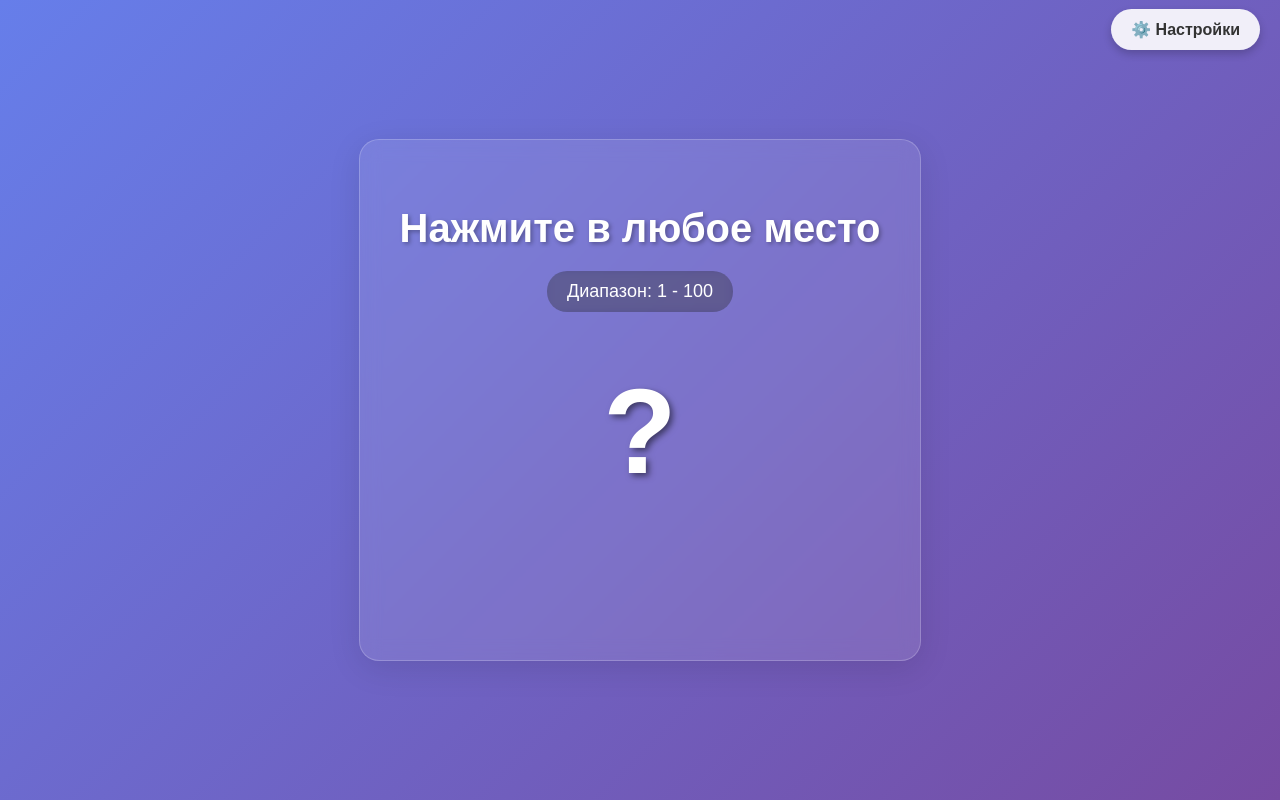
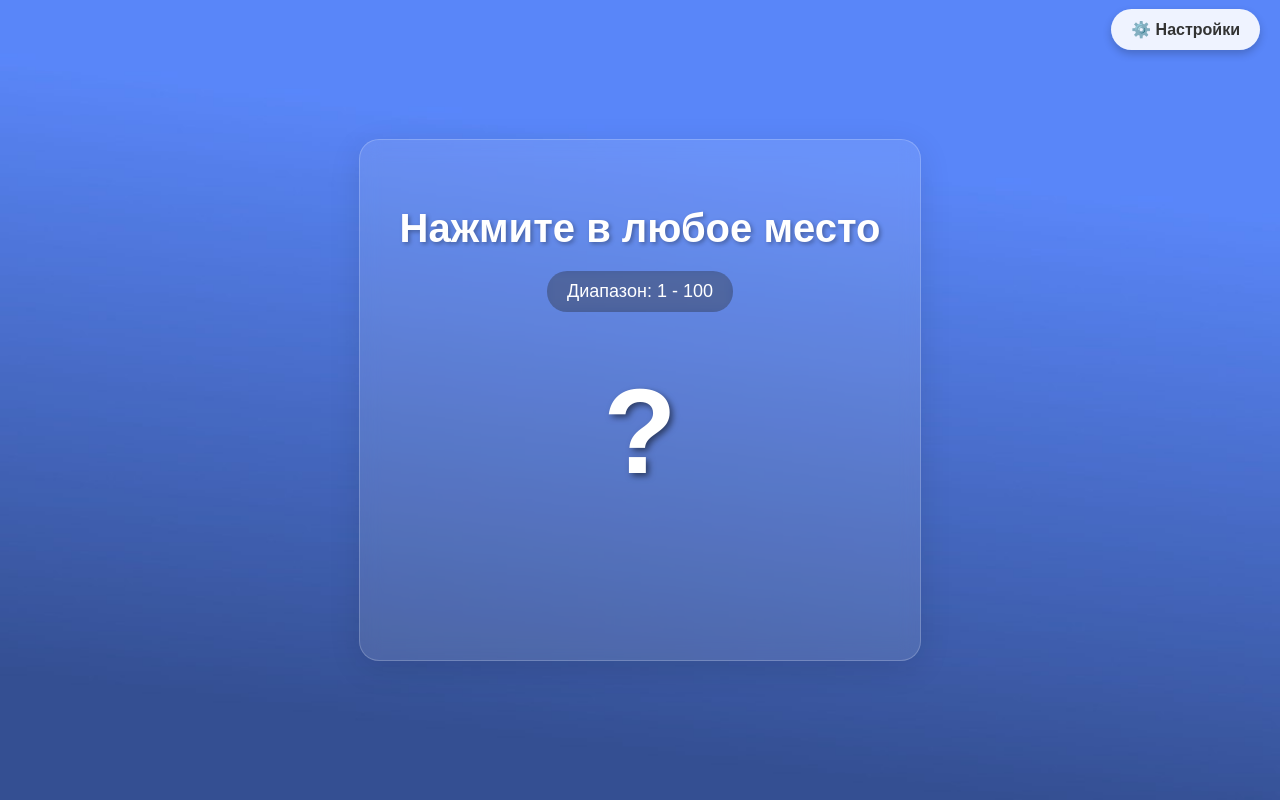
Before and after one commit to Alpetpon/Voenmeh_1, a Flask app: page / in a window 1280 px wide. Run offline with Flask 3, Linux system fonts and the light colour scheme.

Commit message:
Обновлен фон: теперь используется background.png вместо градиента

```diff
--- a/templates/index.html
+++ b/templates/index.html
@@ -11,7 +11,7 @@
             width: 100%;
             height: 100%;
             font-family: Arial, sans-serif;
-            background: linear-gradient(135deg, #667eea 0%, #764ba2 100%);
+            background: url('{{ url_for("static", filename="background.png") }}') no-repeat center center fixed;
             background-size: cover;
             overflow: hidden;
         }
--- a/templates/settings.html
+++ b/templates/settings.html
@@ -11,7 +11,7 @@
             width: 100%;
             height: 100%;
             font-family: Arial, sans-serif;
-            background: linear-gradient(135deg, #667eea 0%, #764ba2 100%);
+            background: url('{{ url_for("static", filename="background.png") }}') no-repeat center center fixed;
             background-size: cover;
             display: flex;
             justify-content: center;
```
